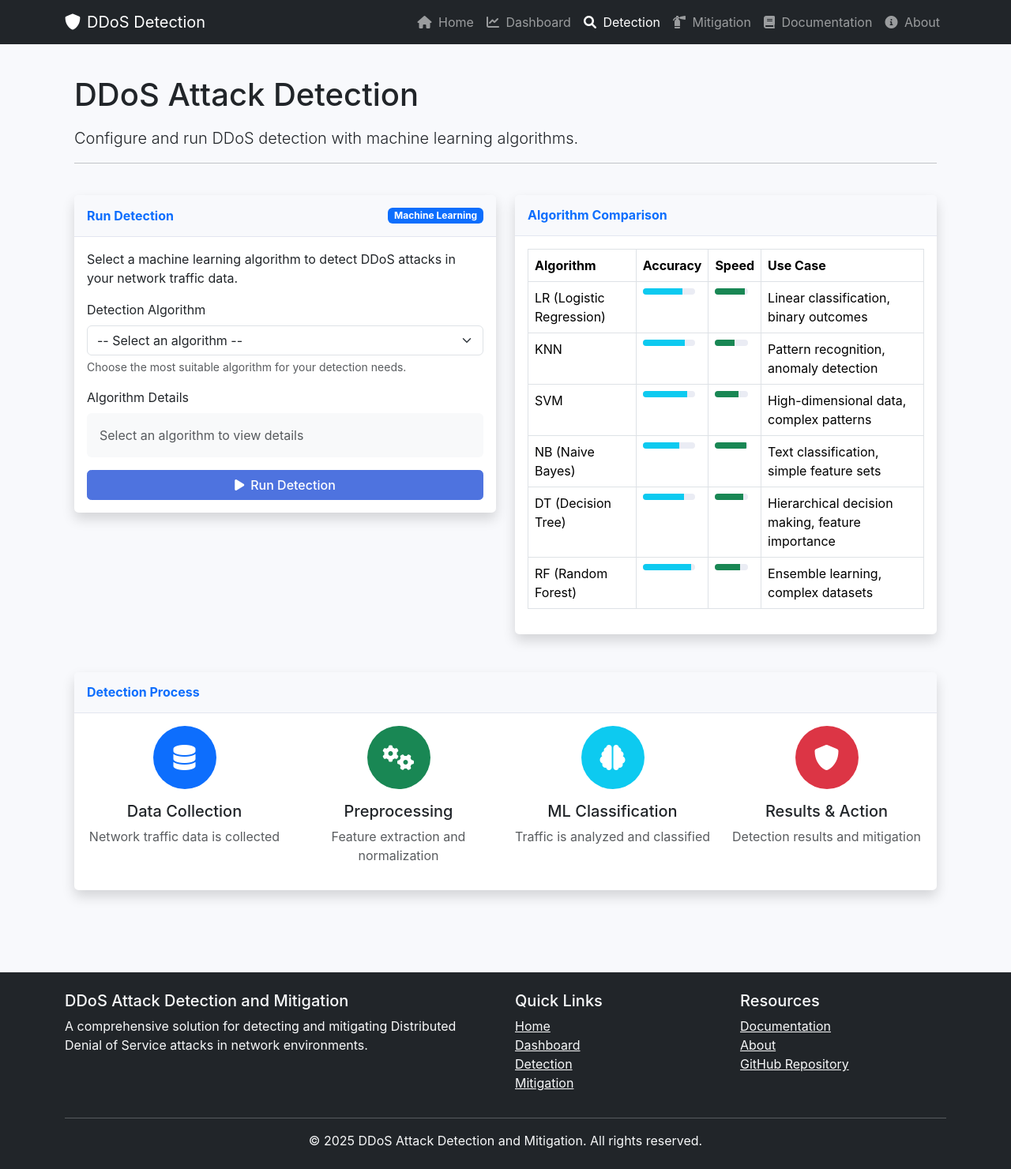
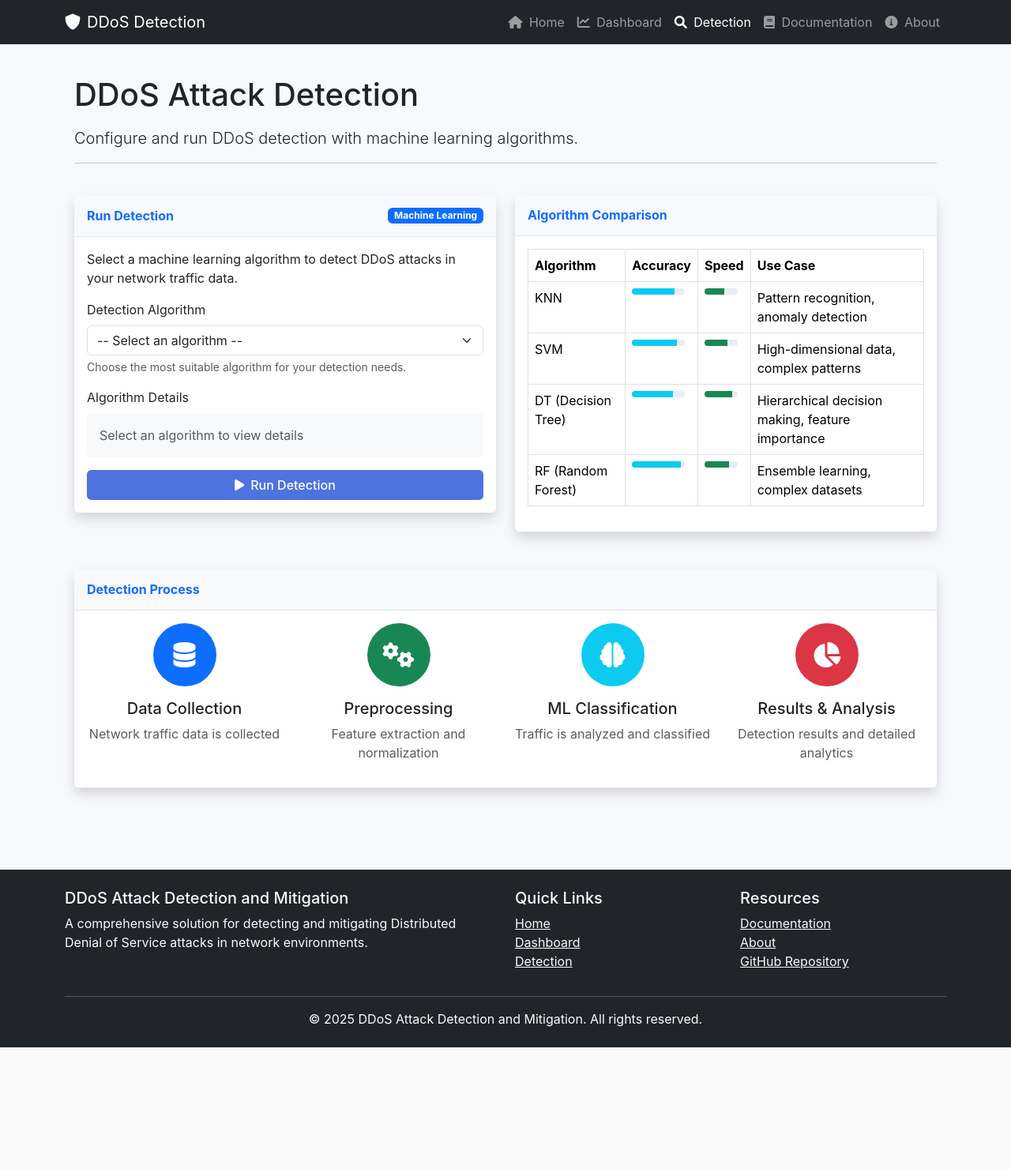
Before and after one commit to igohh/project_DDoS, a Flask app: page /detection in a window 1280 px wide. Shown: the whole page at 79% size. After the commit the page ends 1326 px from the top, so only its background shows below. Run offline with Flask 3, Linux system fonts and the light colour scheme.

Commit message:
Remove mitigation module and simplify detection UI, focusing on four high-accuracy ML models.
Replit-Commit-Author: Agent
Replit-Commit-Session-Id: f52a824e-4227-46a2-8a04-fada8320dc22
Replit-Commit-Screenshot-Url: https://storage.googleapis.com/screenshot-production-us-central1/68389cef-0c96-417b-9f18-8d547ddcf01c/1949fc86-11b0-47dc-a995-f0d18277ba60.jpg

```diff
--- a/main.py
+++ b/main.py
@@ -96,7 +96,8 @@ def dashboard():
 
 @app.route('/detection')
 def detection():
-    ml_algorithms = ['LR', 'KNN', 'SVM', 'NB', 'DT', 'RF']
+    # Keeping only the 4 highest-accuracy ML models: RF, SVM, DT, KNN
+    ml_algorithms = ['KNN', 'SVM', 'DT', 'RF']
     return render_template('detection.html', ml_algorithms=ml_algorithms)
 
 @app.route('/run_detection', methods=['POST'])
@@ -193,49 +194,7 @@ def results():
 def documentation():
     return render_template('documentation.html')
 
-@app.route('/mitigation')
-def mitigation():
-    return render_template('mitigation.html')
-
-@app.route('/run_mitigation', methods=['POST'])
-def run_mitigation():
-    try:
-        mitigation_type = request.form.get('mitigation_type', 'rate_limiting')
-        threshold = request.form.get('threshold', '100')
-
-        # In a real implementation, this would call actual mitigation code
-        logger.info(f"Running mitigation with type: {mitigation_type}, threshold: {threshold}")
-
-        # Simulate mitigation
-        blocked_ips = [
-            f"192.168.1.{np.random.randint(1, 255)}" for _ in range(5)
-        ]
-
-        # Store mitigation results in session
-        session['mitigation_results'] = {
-            'mitigation_type': mitigation_type,
-            'threshold': threshold,
-            'blocked_ips': blocked_ips,
-            'timestamp': datetime.now().strftime("%Y-%m-%d %H:%M:%S")
-        }
-
-        flash('Mitigation strategies applied successfully', 'success')
-        return redirect(url_for('mitigation_results'))
-
-    except Exception as e:
-        logger.error(f"Error running mitigation: {e}")
-        flash(f'Error applying mitigation: {str(e)}', 'danger')
-        return redirect(url_for('mitigation'))
-
-@app.route('/mitigation_results')
-def mitigation_results():
-    mitigation_results = session.get('mitigation_results')
-
-    if not mitigation_results:
-        flash('No mitigation results found. Please run mitigation first.', 'info')
-        return redirect(url_for('mitigation'))
-
-    return render_template('mitigation_results.html', results=mitigation_results)
+# Mitigation module removed as requested
 
 @app.route('/about')
 def about():
--- a/templates/base.html
+++ b/templates/base.html
@@ -39,11 +39,7 @@
                             <i class="fas fa-search me-1"></i> Detection
                         </a>
                     </li>
-                    <li class="nav-item">
-                        <a class="nav-link {% if request.path == url_for('mitigation') %}active{% endif %}" href="{{ url_for('mitigation') }}">
-                            <i class="fas fa-fire-extinguisher me-1"></i> Mitigation
-                        </a>
-                    </li>
+                    <!-- Mitigation module removed as requested -->
                     <li class="nav-item">
                         <a class="nav-link {% if request.path == url_for('documentation') %}active{% endif %}" href="{{ url_for('documentation') }}">
                             <i class="fas fa-book me-1"></i> Documentation
@@ -92,7 +88,6 @@
                         <li><a href="{{ url_for('index') }}" class="text-light">Home</a></li>
                         <li><a href="{{ url_for('dashboard') }}" class="text-light">Dashboard</a></li>
                         <li><a href="{{ url_for('detection') }}" class="text-light">Detection</a></li>
-                        <li><a href="{{ url_for('mitigation') }}" class="text-light">Mitigation</a></li>
                     </ul>
                 </div>
                 <div class="col-md-3">
--- a/templates/detection.html
+++ b/templates/detection.html
@@ -68,20 +68,7 @@
                                 </tr>
                             </thead>
                             <tbody>
-                                <tr>
-                                    <td>LR (Logistic Regression)</td>
-                                    <td>
-                                        <div class="progress">
-                                            <div class="progress-bar bg-info" role="progressbar" style="width: 75%"></div>
-                                        </div>
-                                    </td>
-                                    <td>
-                                        <div class="progress">
-                                            <div class="progress-bar bg-success" role="progressbar" style="width: 90%"></div>
-                                        </div>
-                                    </td>
-                                    <td>Linear classification, binary outcomes</td>
-                                </tr>
+                                <!-- LR model removed as requested -->
                                 <tr>
                                     <td>KNN</td>
                                     <td>
@@ -110,20 +97,7 @@
                                     </td>
                                     <td>High-dimensional data, complex patterns</td>
                                 </tr>
-                                <tr>
-                                    <td>NB (Naive Bayes)</td>
-                                    <td>
-                                        <div class="progress">
-                                            <div class="progress-bar bg-info" role="progressbar" style="width: 70%"></div>
-                                        </div>
-                                    </td>
-                                    <td>
-                                        <div class="progress">
-                                            <div class="progress-bar bg-success" role="progressbar" style="width: 95%"></div>
-                                        </div>
-                                    </td>
-                                    <td>Text classification, simple feature sets</td>
-                                </tr>
+                                <!-- NB model removed as requested -->
                                 <tr>
                                     <td>DT (Decision Tree)</td>
                                     <td>
@@ -191,10 +165,10 @@
                         </div>
                         <div class="col-md-3 mb-3 mb-md-0 text-center">
                             <div class="rounded-circle bg-danger text-white d-flex justify-content-center align-items-center mx-auto" style="width: 80px; height: 80px;">
-                                <i class="fas fa-shield-alt fa-2x"></i>
+                                <i class="fas fa-chart-pie fa-2x"></i>
                             </div>
-                            <h5 class="mt-3">Results & Action</h5>
-                            <p class="text-muted">Detection results and mitigation</p>
+                            <h5 class="mt-3">Results & Analysis</h5>
+                            <p class="text-muted">Detection results and detailed analytics</p>
                         </div>
                     </div>
                 </div>
@@ -211,12 +185,7 @@ document.addEventListener('DOMContentLoaded', function() {
     const algorithmDetails = document.getElementById('algorithmDetails');
 
     const algorithmInfo = {
-        'LR': {
-            name: 'Logistic Regression',
-            description: 'A statistical method for analyzing a dataset where one or more independent variables determine an outcome. Used for binary classification problems.',
-            strengths: 'Fast training, works well with large datasets, less prone to overfitting.',
-            weaknesses: 'May underperform with complex non-linear relationships.'
-        },
+        // Only keeping the 4 highest-accuracy ML models
         'KNN': {
             name: 'K-Nearest Neighbors',
             description: 'A non-parametric method used for classification and regression. The output depends on the k closest training examples in the feature space.',
@@ -228,12 +197,6 @@ document.addEventListener('DOMContentLoaded', function() {
             description: 'A supervised learning model that analyzes data for classification and regression. It finds the optimal hyperplane that separates classes.',
             strengths: 'Effective in high-dimensional spaces, memory efficient, versatile with different kernel functions.',
             weaknesses: 'Not suitable for large datasets, computationally intensive.'
-        },
-        'NB': {
-            name: 'Naive Bayes',
-            description: 'A family of probabilistic algorithms based on applying Bayes\' theorem with strong independence assumptions between features.',
-            strengths: 'Fast training and prediction, works well with small datasets, handles missing data well.',
-            weaknesses: 'Assumes feature independence, which may not be realistic for network traffic.'
         },
         'DT': {
             name: 'Decision Tree',
```
Also changed, not shown: DDoS-Attack-Detection-and-Mitigation/results/detection_results_20250320_154516.json (added, +10 -0 lines), DDoS-Attack-Detection-and-Mitigation/results/detection_results_20250320_160115.json (added, +10 -0 lines), templates/index.html (+6 -15 lines).
